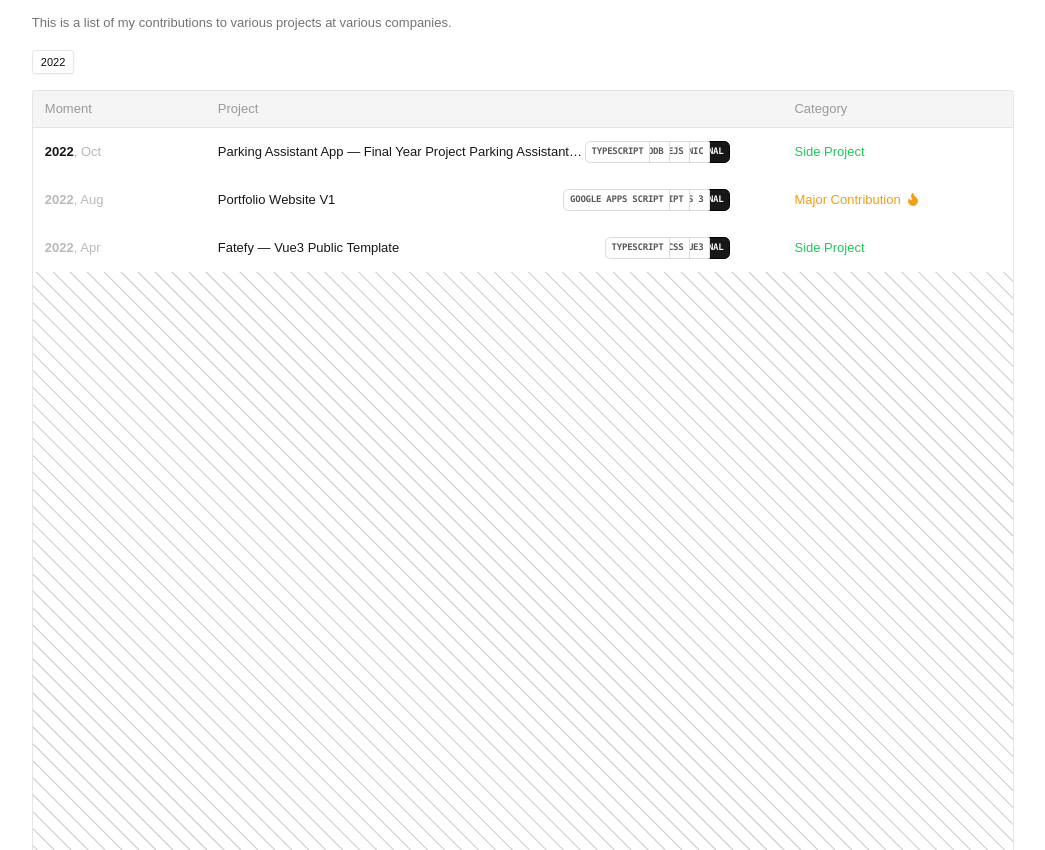
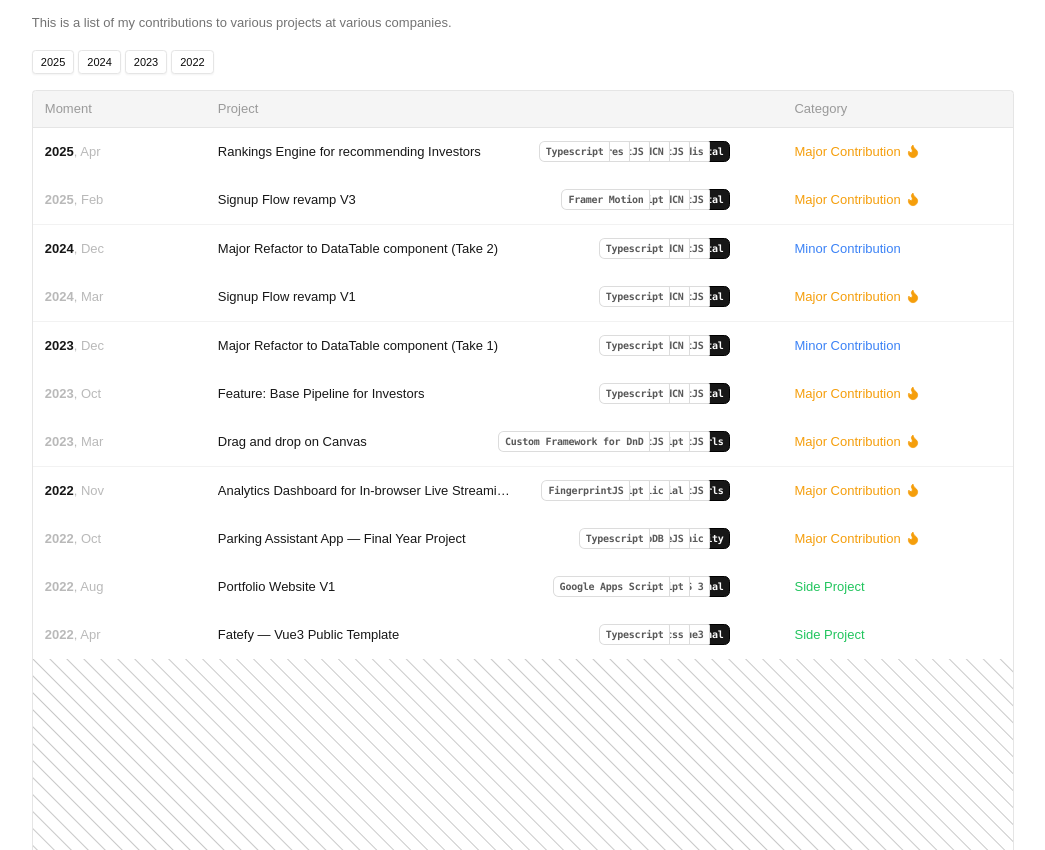
Before and after one commit to Fanoflix/personal-portfolio-v2, a Next.js app: page / in a window 1280 px wide. Shown: the part 1440-2290 px from the top of the page, without its empty margins (117-1162 px from the left). Built offline with nearby package versions, Linux system fonts and the light colour scheme; a web font is replaced by a local one.

Commit message:
INFO: Added work experiences tracks

```diff
--- a/src/components/TagsAnimatedList/TagsAnimatedList.tsx
+++ b/src/components/TagsAnimatedList/TagsAnimatedList.tsx
@@ -22,16 +22,6 @@
     totalExpandedWidth,
     overlappedWidth,
   } = useTagsAnimatedList({ tags });
-
-  useEffect(() => {
-    for (let i = 0; i < sortedTags.length; i++) {
-      console.log({
-        i,
-        cumWidth: getCumulativeWidthFromRight(i),
-        name: sortedTags[i].name,
-      });
-    }
-  }, [sortedTags]);
 
   return (
     <motion.div
@@ -58,13 +48,13 @@
         >
           <div
             className={cn(
-              "flex items-center justify-center px-1.5 h-[22px] cursor-pointer",
+              "flex items-center justify-center px-1.5 h-[21px] cursor-pointer",
               "rounded-sm",
               !index && "rounded-r-lg",
               index === sortedTags.length - 1 && "rounded-l-lg",
               "border border-primary/15",
               "bg-background hover:bg-border",
-              "font-mono uppercase font-black tracking-tight text-[9px] text-text hover:text-primary truncate min-w-0",
+              "font-mono font-black tracking-tight text-[10px] text-text hover:text-primary truncate min-w-0",
               tag.isSpecial &&
                 "bg-primary hover:bg-primary/80 text-primary-foreground hover:text-primary-foreground border-black",
             )}
@@ -127,7 +117,7 @@
     index: number;
     cumulativeWidth: number;
   }) => ({
-    translateX: -cumulativeWidth, // Position side by side using cumulative width
+    translateX: -cumulativeWidth,
     transition: {
       duration: 0.2,
       ease: "backInOut",
--- a/src/components/TagsAnimatedList/useTagsAnimatedList.ts
+++ b/src/components/TagsAnimatedList/useTagsAnimatedList.ts
@@ -17,7 +17,7 @@
   tags,
 }: UseTagsAnimatedListProps): UseTagsAnimatedListReturn {
   let sortedTags = useMemo(
-    () => tags.sort((a, b) => a.name.length - b.name.length),
+    () => tags.toSorted((a, b) => a.name.length - b.name.length),
     [tags],
   );
 
@@ -26,7 +26,7 @@
   sortedTags = [...specialTags, ...nonSpecialTags];
 
   const getEstimatedWidth = useCallback((tagName: string) => {
-    const estimatedWidthPerMonoSpaceCharacter = 5;
+    const estimatedWidthPerMonoSpaceCharacter = 5.5;
     const xPadding = 12;
     const extraSpace = 1;
     const widthOfPill =
@@ -40,7 +40,6 @@
   const getCumulativeWidthFromRight = useCallback(
     (index: number) => {
       let totalWidth = 0;
-      // Sum width of all elements to the right (indices 0 to index-1)
       for (let i = 0; i < index; i++) {
         totalWidth += getEstimatedWidth(sortedTags[i].name);
       }
@@ -53,7 +52,7 @@
   const totalExpandedWidth =
     getCumulativeWidthFromRight(sortedTags.length) +
     getEstimatedWidth(sortedTags[sortedTags.length - 1]?.name || "");
-  const overlappedWidth = Math.max(100, sortedTags.length * 40); // Minimum width when overlapped
+  const overlappedWidth = Math.max(100, sortedTags.length * 50); // Minimum width when overlapped
 
   return {
     sortedTags,
--- a/src/features/work/work-data.ts
+++ b/src/features/work/work-data.ts
@@ -1,52 +1,124 @@
 import { WorkByYear } from "./types";
 
 export const WORK_DATA: WorkByYear = {
-  // "2025": [
-  //   {
-  //     project: {
-  //       name: "My first ever Personal website",
-  //       label: "majorContribution",
-  //       tags: [
-  //         { name: "VueJS 3" },
-  //         { name: "Typescript" },
-  //         { name: "Google Apps Script" },
-  //       ],
-  //     },
-  //     date: "August 1, 2025",
-  //     category: "Mobile Development",
-  //   },
-  // ],
-  // "2024": [
-  //   {
-  //     project: {
-  //       name: "My first ever Personal website",
-  //       label: "majorContribution",
-  //       tags: [
-  //         { name: "VueJS 3" },
-  //         { name: "Typescript" },
-  //         { name: "Google Apps Script" },
-  //       ],
-  //     },
-  //     date: "August 1, 2024",
-  //     category: "Mobile Development",
-  //   },
-  // ],
-  // "2023": [
-  //   {
-  //     project: {
-  //       name: "My first ever Personal website",
-  //       label: "majorContribution",
-  //       tags: [
-  //         { name: "VueJS 3" },
-  //         { name: "Typescript" },
-  //         { name: "Google Apps Script" },
-  //       ],
-  //     },
-  //     date: "August 1, 2023",
-  //     category: "Mobile Development",
-  //   },
-  // ],
+  "2025": [
+    {
+      project: {
+        name: "Rankings Engine for recommending Investors",
+        label: "majorContribution",
+        tags: [
+          { name: "NextJS" },
+          { name: "Typescript" },
+          { name: "ShadCN" },
+          { name: "NestJS" },
+          { name: "Postgres" },
+          { name: "Redis" },
+        ],
+        company: {
+          companyName: "Metal",
+        },
+      },
+      date: "April 1, 2025",
+    },
+    {
+      project: {
+        name: "Signup Flow revamp V3",
+        label: "majorContribution",
+        tags: [
+          { name: "NextJS" },
+          { name: "Typescript" },
+          { name: "ShadCN" },
+          { name: "Framer Motion" },
+        ],
+        company: {
+          companyName: "Metal",
+        },
+      },
+      date: "February 1, 2025",
+    },
+  ],
+  "2024": [
+    {
+      project: {
+        name: "Major Refactor to DataTable component (Take 2)",
+        label: "minorContribution",
+        tags: [{ name: "NextJS" }, { name: "Typescript" }, { name: "ShadCN" }],
+        company: {
+          companyName: "Metal",
+        },
+      },
+      date: "December 1, 2024",
+    },
+    {
+      project: {
+        name: "Signup Flow revamp V1",
+        label: "majorContribution",
+        tags: [{ name: "NextJS" }, { name: "Typescript" }, { name: "ShadCN" }],
+        company: {
+          companyName: "Metal",
+        },
+      },
+      date: "March 1, 2024",
+    },
+  ],
+  "2023": [
+    {
+      project: {
+        name: "Major Refactor to DataTable component (Take 1)",
+        label: "minorContribution",
+        tags: [{ name: "NextJS" }, { name: "Typescript" }, { name: "ShadCN" }],
+        company: {
+          companyName: "Metal",
+        },
+      },
+      date: "December 1, 2023",
+    },
+    {
+      project: {
+        name: "Feature: Base Pipeline for Investors",
+        label: "majorContribution",
+        tags: [{ name: "NextJS" }, { name: "Typescript" }, { name: "ShadCN" }],
+        company: {
+          companyName: "Metal",
+        },
+      },
+      date: "October 1, 2023",
+    },
+    {
+      project: {
+        name: "Drag and drop on Canvas",
+        label: "majorContribution",
+        tags: [
+          { name: "NextJS" },
+          { name: "Typescript" },
+          { name: "InteractJS" },
+          { name: "Custom Framework for DnD" },
+        ],
+        company: {
+          companyName: "10Pearls",
+        },
+      },
+      date: "March 1, 2023",
+    },
+  ],
   "2022": [
+    {
+      project: {
+        name: "Analytics Dashboard for In-browser Live Streaming Service",
+        label: "majorContribution",
+        tags: [
+          { name: "NextJS" },
+          { name: "Typescript" },
+          { name: "Material" },
+          { name: "NewRelic" },
+          { name: "FingerprintJS" },
+        ],
+        company: {
+          companyName: "10Pearls",
+        },
+      },
+      date: "November 1, 2022",
+    },
     {
       project: {
         name: "Fatefy — Vue3 Public Template",
@@ -58,7 +130,7 @@
     {
       project: {
         name: "Portfolio Website V1",
-        label: "majorContribution",
+        label: "sideProject",
         tags: [
           { name: "VueJS 3" },
           { name: "Typescript" },
@@ -69,14 +141,17 @@
     },
     {
       project: {
-        name: "Parking Assistant App — Final Year Project Parking Assistant App — Final Year Project",
-        label: "sideProject",
+        name: "Parking Assistant App — Final Year Project",
+        label: "majorContribution",
         tags: [
           { name: "Ionic" },
           { name: "Typescript" },
           { name: "NodeJS" },
           { name: "MongoDB" },
         ],
+        company: {
+          companyName: "University",
+        },
       },
       date: "October 1, 2022",
     },
```
